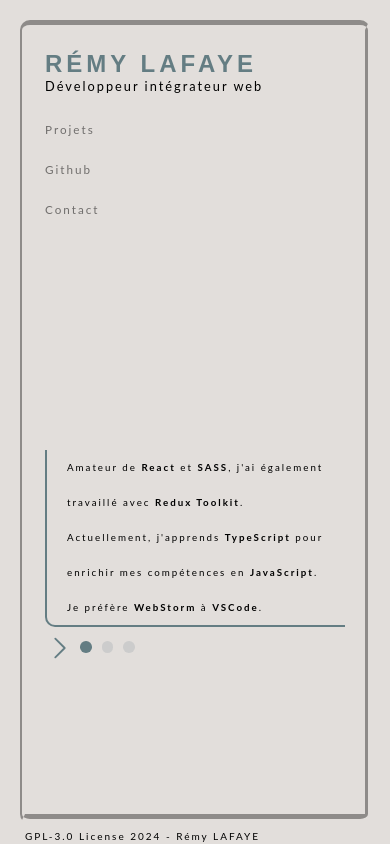
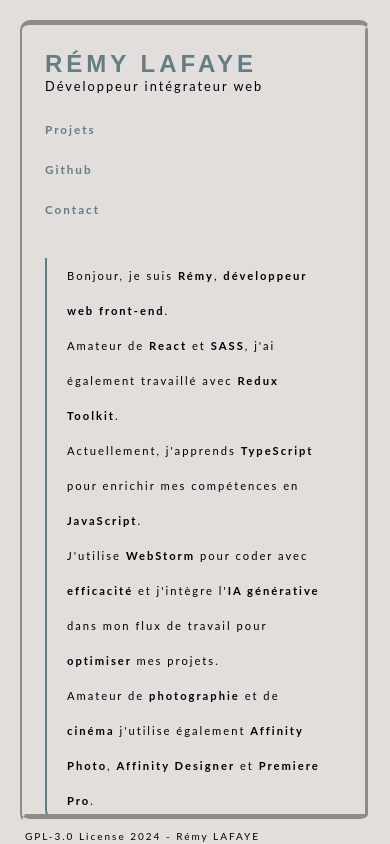
Before and after one commit to RKL715/rl-portfolio, a React (Vite) app: page / in a window 390 px wide. Built offline with nearby package versions, Linux system fonts and the light colour scheme; the HTML template or start-up script is replaced by a standard one; a web font is replaced by a local one.

Commit message:
## changed :  * text in bio, added intro + other infos  * augmented min font size for bio text  * more "color" for header nav  * focus visible instead of just focus for buttons

```diff
--- a/src/assets/projects.json
+++ b/src/assets/projects.json
@@ -33,7 +33,7 @@
     {
   "id": 2,
   "name": "Argent Bank",
-  "description": "Projet 11 de formation OpenClassroom. Intégration de Redux Toolkit pour la gestion de l'état de l'application. Création de composants et de routes pour la navigation. Utilisation de l'API REST pour la récupération des données. Création de nouvelles routes API pour la gestion des transactions. Utilisation de Swagger pour la documentation de l'API.",
+  "description": "Projet 11 de formation OpenClassroom. Intégration de Redux Toolkit pour la gestion de l'état de l'application. Création de composants et de routes pour la navigation. Utilisation de l'API REST pour la récupération des données et de Swagger. Écriture de nouvelles routes API pour la gestion des transactions.",
   "technologies": [
     "React",
     "React Router",
@@ -63,7 +63,7 @@
     {
   "id": 3,
   "name": "Sophie Bluel",
-  "description": "Projet 6 de formation OpenClassroom. Création d'une page de connexion et d'une modal afin d'ajouter de nouveaux contenus. Ajout de fonctionnalités de filtrages et de récupération/suppression de travaux depuis l'API.",
+  "description": "Projet 6 de formation OpenClassroom. Création d'une page de connexion et d'une modal afin d'ajouter de nouveaux contenus. Ajout de fonctionnalités de filtrages et de récupérations/suppression de travaux depuis l'API.",
   "technologies": [
     "JavaScript",
     "API REST",
--- a/src/components/Header/_header.scss
+++ b/src/components/Header/_header.scss
@@ -36,7 +36,9 @@ header {
           padding : 5px 0;
           a, button {
             @include mixins.button;
-            color : inherit;
+            color : variables.$accent-color;
+            opacity: 1;
+            font-weight : bold;
             @include mixins.text;
           }
         }
--- a/src/components/Project/_projectCarousel.scss
+++ b/src/components/Project/_projectCarousel.scss
@@ -46,7 +46,7 @@
     color: variables.$accent-color;
     border-radius: 50%;
     transition: all 0.3s ease-in-out;
-    &:hover, &:active, &:focus {
+    &:hover, &:active, &:focus-visible {
     transform: scale(1.5);
     }
     svg {
--- a/src/pages/Home/Home.tsx
+++ b/src/pages/Home/Home.tsx
@@ -12,27 +12,30 @@ function Home () {
         <div className="home">
             {currentPage === 1 && (
                 <p className="home-text" aria-label="Compétences">
-                    Amateur de <b>React</b> et <b>SASS</b>, j'ai également travaillé avec <b>Redux Toolkit</b>.
-                    <br/>Actuellement, j'apprends <b>TypeScript</b> pour enrichir mes
-                    compétences en <b>JavaScript</b>.
-                    <br/><span> Je préfère <b>WebStorm</b> à <b>VSCode</b>.</span>
+                    Bonjour, je suis <strong>Rémy</strong>, <strong>développeur web front-end</strong>.
+                    <br/>
+                    Amateur de <strong>React</strong> et <strong>SASS</strong>, j'ai également travaillé avec <strong>Redux Toolkit</strong>.
+                    <br/>
+                    Actuellement, j'apprends <strong>TypeScript</strong> pour enrichir mes compétences en <strong>JavaScript</strong>.
+                    <br/>
+                    J'utilise <strong>WebStorm</strong> pour coder avec <strong>efficacité </strong> et j'intègre l'<strong>IA générative</strong> dans mon flux de travail pour <strong>optimiser </strong> mes projets.
+                    <br/>
+                    Amateur de <strong>photographie</strong> et de <strong>cinéma</strong>  j'utilise également <strong>Affinity Photo</strong>, <strong>Affinity Designer</strong> et <strong>Premiere Pro</strong>.
                 </p>
             )}
             {currentPage === 2 && (
                 <p className="home-text bio" aria-label="Parcours profesionnel">
-                <b>Animateur Socioculturel</b> pendant <b>10 ans</b>, j'ai conclu ma carrière en menant des <b>formations </b>
-                pour des personnes en situation <b>d'illectronisme</b>.
+                <strong>Animateur Socioculturel</strong> pendant <strong>10 ans</strong>, j'ai conclu ma carrière en menant des <strong>formations </strong> pour des personnes en situation <strong>d'illectronisme</strong>.
                     <br/>
-                    J'ai également animé des <b>projets multimédia</b> pour <b>l'inclusion
-                    d'adultes</b> en situation de <b>handicap</b> par le <b>cinéma</b> et le <b>numérique</b>.
+                    J'ai également animé des <strong>projets multimédia</strong> pour <strong>l'inclusion d'adultes</strong> en situation de <strong>handicap</strong> par le <strong>cinéma</strong> et le <strong>numérique</strong>.
             </p>
             )}
             {currentPage === 3 && (
                 <p className="home-text bio" aria-label="Parcours professionel deuxième partie">
-                    Suite à la <b>restructuration</b> de mon <b>association</b>, j'ai <b>quitté</b> ma <b>carrière</b> pour me <b>reconvertir </b>
-                    dans le <b>développement</b>, dans le but de rendre le <b>web</b> plus <b>accessible</b> et <b>inclusif</b>.
+                    Suite à la <strong>restructuration</strong> de mon <strong>association</strong>, j'ai <strong>quitté</strong> ma <strong>carrière</strong> pour me <strong>reconvertir </strong>
+                    dans le <strong>développement</strong>, dans le but de rendre le <strong>web</strong> plus <strong>accessible</strong> et <strong>inclusif</strong>.
                         <br/>
-                    J'ai donc suivi une <b>formation</b> <b>Développeur Intégrateur Web</b> (RNCP-5) auprès d'<b>OpenClassrooms</b>.
+                    J'ai donc suivi une formation <strong>Développeur Intégrateur Web</strong> (RNCP-5) auprès d'<strong>OpenClassrooms</strong>.
                 </p>
             )}
             <div className="home-navigation">
--- a/src/pages/Home/_home.scss
+++ b/src/pages/Home/_home.scss
@@ -26,11 +26,9 @@
     line-height: 35px;
     box-sizing: border-box;
     padding: 0 20px;
-    width: clamp(300px, 50vw, 800px);
-    @media (max-width: 768px) {
-      height: fit-content;
-    }
+    width: clamp(300px, 60vw, 800px);
   }
+
 .home-navigation {
   display: flex;
   flex-direction: row;
--- a/src/styles/_mixins.scss
+++ b/src/styles/_mixins.scss
@@ -32,7 +32,7 @@
   font-family: 'Lato', sans-serif;
   color: variables.$font-text;
   letter-spacing: 2px;
-  font-size: clamp(0.5rem, 2.5vw, 1rem);
+  font-size: clamp(0.7rem, 2.5vw, 1rem);
 }
 
 @mixin text-hover {
@@ -85,7 +85,7 @@
   text-decoration: none;
     transition: all 0.3s ease-in-out;
 
-  &:hover, &:active, &:focus {
+  &:hover, &:active, &:focus-visible {
     opacity: 0.75;
     background: variables.$accent-color;
     color : variables.$font-text-hover;
--- a/src/styles/main.css
+++ b/src/styles/main.css
@@ -72,13 +72,15 @@ header .header-middle-block ul li a, header .header-middle-block ul li button {
   width: auto;
   text-decoration: none;
   transition: all 0.3s ease-in-out;
-  color: inherit;
+  color: #647d83;
+  opacity: 1;
+  font-weight: bold;
   font-family: "Lato", sans-serif;
   color: #b3aca7 bold;
   letter-spacing: 2px;
   font-size: clamp(0.5rem, 3vw, 1rem);
 }
-header .header-middle-block ul li a:hover, header .header-middle-block ul li a:active, header .header-middle-block ul li a:focus, header .header-middle-block ul li button:hover, header .header-middle-block ul li button:active, header .header-middle-block ul li button:focus {
+header .header-middle-block ul li a:hover, header .header-middle-block ul li a:active, header .header-middle-block ul li a:focus-visible, header .header-middle-block ul li button:hover, header .header-middle-block ul li button:active, header .header-middle-block ul li button:focus-visible {
   opacity: 0.75;
   background: #647d83;
   color: #f7f7f7;
@@ -305,7 +307,7 @@ header .header-middle-block ul li a:hover, header .header-middle-block ul li a:a
   border-radius: 50%;
   transition: all 0.3s ease-in-out;
 }
-.carousel button:hover, .carousel button:active, .carousel button:focus {
+.carousel button:hover, .carousel button:active, .carousel button:focus-visible {
   transform: scale(1.5);
 }
 .carousel button svg {
@@ -380,7 +382,7 @@ header .header-middle-block ul li a:hover, header .header-middle-block ul li a:a
   font-family: "Lato", sans-serif;
   color: #b3aca7 bold;
   letter-spacing: 2px;
-  font-size: clamp(0.5rem, 2.5vw, 1rem);
+  font-size: clamp(0.7rem, 2.5vw, 1rem);
   background: none;
   border-left: #647d83 2px solid;
   border-bottom: #647d83 2px solid;
@@ -390,12 +392,7 @@ header .header-middle-block ul li a:hover, header .header-middle-block ul li a:a
   line-height: 35px;
   box-sizing: border-box;
   padding: 0 20px;
-  width: clamp(300px, 50vw, 800px);
-}
-@media (max-width: 768px) {
-  .home .home-text {
-    height: fit-content;
-  }
+  width: clamp(300px, 60vw, 800px);
 }
 .home .home-navigation {
   display: flex;
@@ -421,7 +418,7 @@ header .header-middle-block ul li a:hover, header .header-middle-block ul li a:a
   color: #647d83 !important;
   background: none !important;
 }
-.home .home-navigation .home-button:hover, .home .home-navigation .home-button:active, .home .home-navigation .home-button:focus {
+.home .home-navigation .home-button:hover, .home .home-navigation .home-button:active, .home .home-navigation .home-button:focus-visible {
   opacity: 0.75;
   background: #647d83;
   color: #f7f7f7;
```
Also changed, not shown: 1 other file (tests, documents, lock files or other folders). Lines whose indentation alone changed are shown as unchanged.
